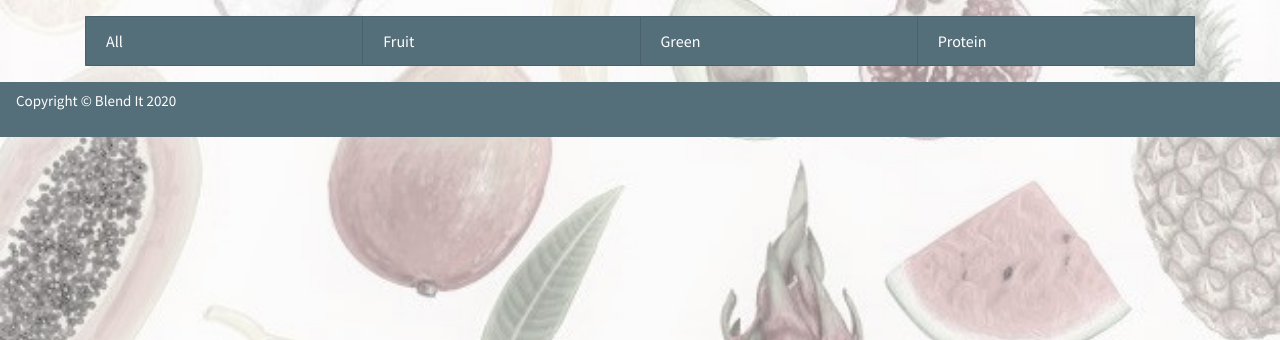
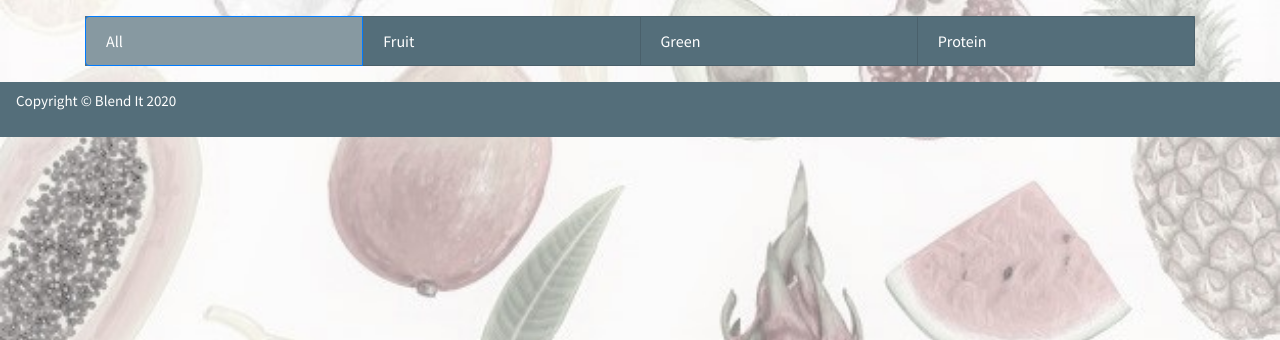
Before and after one commit to AnnaDK/Cook-Book, a Flask app: page /get_recipes in a window 1280 px wide. Shown: the part 86-426 px from the top of the page. Run offline with Flask 2, Linux system fonts and the light colour scheme; data that the repository does not hold is empty; some libraries are stand-ins or nearby versions.

Commit message:
group-list active status added

```diff
--- a/static/css/style.css
+++ b/static/css/style.css
@@ -78,6 +78,14 @@ a:hover {
   color: #5df614 !important;
   text-decoration: none !important;
 }
+a {
+  position: relative;
+}
+a:active {
+  top: 1px;
+  color: #5df614 !important;
+}
+
 .add_recipe_container {
   background-color: #fff;
 }
--- a/templates/add_recipe.html
+++ b/templates/add_recipe.html
@@ -1,4 +1,5 @@
 {% extends 'base.html' %} {% block content %}
+
 <div class="container add_recipe_container  mt-3 mb-3">
 	<h3>Add Recipe</h3>
 	<div class="row">
@@ -17,7 +18,7 @@
 				<div class="form-group">
 					<label for="recipe_name">Recipe name</label>
 					<input type="text" class="form-control" id="recipe_name"
-          name="recipe_name"  maxlength="100" required>
+          name="recipe_name"  maxlength="21" required>
   </div>
 
 					<div class="form-group ">
--- a/templates/base.html
+++ b/templates/base.html
@@ -64,8 +64,13 @@
 	<script src="https://stackpath.bootstrapcdn.com/bootstrap/4.3.1/js/bootstrap.min.js"
 		integrity="sha384-JjSmVgyd0p3pXB1rRibZUAYoIIy6OrQ6VrjIEaFf/nJGzIxFDsf4x0xIM+B07jRM" crossorigin="anonymous">
 	</script>
-	<script src="{{url_for('static', filename = 'js/script.js')}}"></script>
+	<script type="text/javascript">
 
+  $(document).ready(function () {
+  $("#{{request.endpoint}}").addClass("active"); })
+</script>
+
+<!--information and code how to make group-list active found at https://stackoverflow.com/questions/18600031/changing-the-active-class-of-a-link-with-the-twitter-bootstrap-css-in-python-fla-->
 </body>
 
 </html>
--- a/templates/recipes.html
+++ b/templates/recipes.html
@@ -2,10 +2,10 @@
 <div class="row">
 	<div class="col-12">
 		<div class="list-group list-group-horizontal mt-3">
-			<a href="{{url_for('get_recipes')}}" class="list-group-item list-group-item-action ">All </a>
-			<a href="{{url_for('fruit_smoothies')}}" class="list-group-item list-group-item-action">Fruit </a>
-			<a href="{{url_for('green_smoothies')}}" class="list-group-item list-group-item-action ">Green </a>
-			<a href="{{url_for('protein_smoothies')}}" class="list-group-item list-group-item-action ">Protein </a>
+			<a id="get_recipes" href="{{url_for('get_recipes')}}" class="list-group-item list-group-item-action ">All </a>
+			<a id="fruit_smoothies" href="{{url_for('fruit_smoothies')}}" class="list-group-item list-group-item-action">Fruit </a>
+			<a id="green_smoothies" href="{{url_for('green_smoothies')}}" class="list-group-item list-group-item-action ">Green </a>
+			<a id="protein_smoothies" href="{{url_for('protein_smoothies')}}" class="list-group-item list-group-item-action ">Protein </a>
 		</div>
 
 	</div>
@@ -44,7 +44,7 @@
 							<span>{{recipe.ingredients}}</span>
 							<hr>
 							<h5 class="card-title">Preparation</h5>
-							<span>{{recipe.instruction}}</span>
+							<span>{{recipe.instruction.capitalize()}}</span>
 							<hr>
 							<h5 class="card-title">Source</h5>
 							<a href="{{recipe.source}}" class="card-link" target="_blank">Recipe found here!</a>
```
